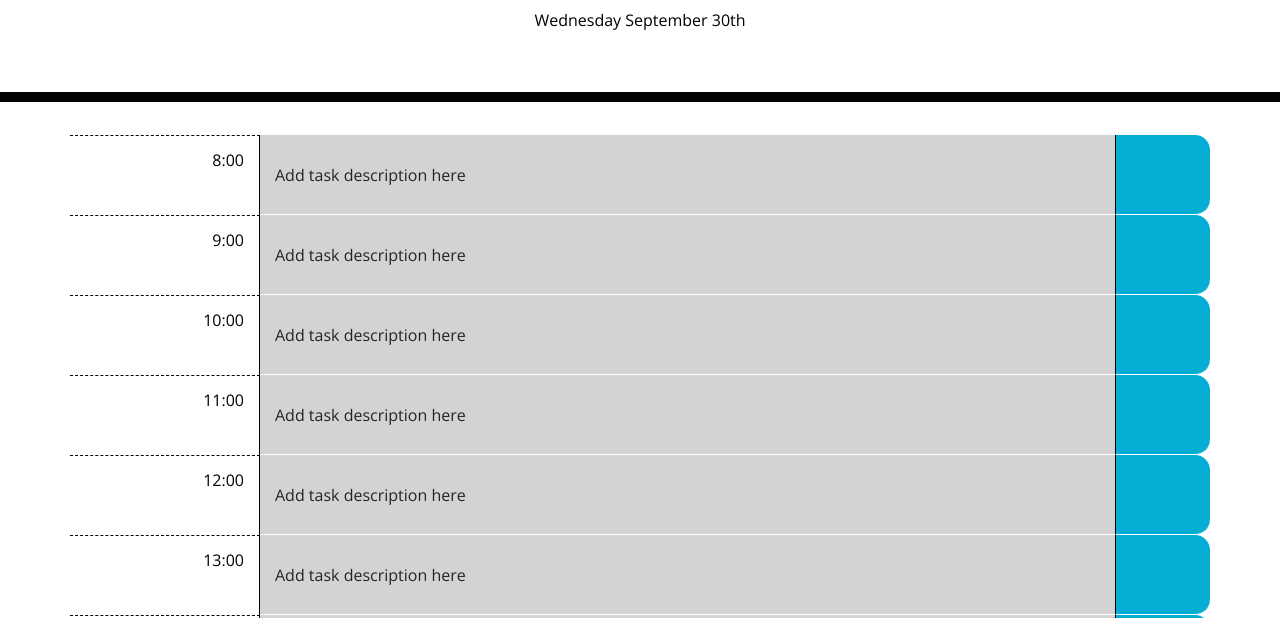
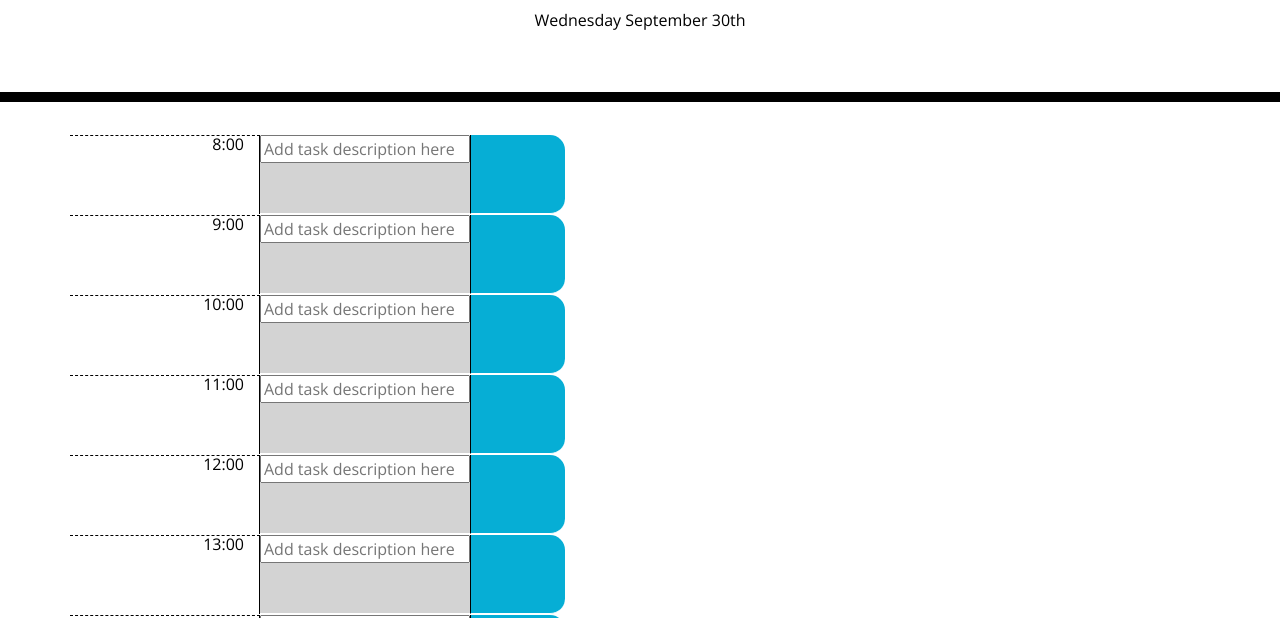
Before and after one commit to tbrichet/scheduler, a plain HTML site: page index.html in a window 1280 px wide. Shown: the part 182-800 px from the top of the page. Drawn offline with nearby package versions, Linux system fonts and the light colour scheme; a web font is replaced by a local one.

Commit message:
Updates from Tutoring Sessions

```diff
--- a/index.html
+++ b/index.html
@@ -33,126 +33,8 @@
       </div>
     </header>
 
-    <div class="container">
-      <!--8:00am-->
-      <div class="row">
-        <div class="col-2 hour" id="hourEight">
-          <span>8:00</span>
-        </div>
-        <div class="col-9 description" id="eight">
-          <p>Add task description here</p>
-        </div>
-        <div class="col-1 saveBtn">
-          <span class="oi oi-briefcase icon"></span>
-        </div>
-      </div>
-      <!--9:00am-->
-      <div class="row">
-        <div class="col-2 hour" id="hourNine">
-          <span>9:00</span>
-        </div>
-        <div class="col-9 description" id="nine">
-          <p>Add task description here</p>
-        </div>
-        <div class="col-1 saveBtn">
-          <span class="oi oi-briefcase icon"></span>
-        </div>
-      </div>
-      <!--10:00am-->
-      <div class="row">
-        <div class="col-2 hour" id="hourTen">
-          <span>10:00</span>
-        </div>
-        <div class="col-9 description" id="ten">
-          <p>Add task description here</p>
-        </div>
-        <div class="col-1 saveBtn">
-          <span class="oi oi-briefcase icon"></span>
-        </div>
-      </div>
-      <!--11:00am-->
-      <div class="row">
-        <div class="col-2 hour" id="hourEleven">
-          <span>11:00</span>
-        </div>
-        <div class="col-9 description" id="eleven">
-          <p>Add task description here</p>
-        </div>
-        <div class="col-1 saveBtn">
-          <span class="oi oi-briefcase icon"></span>
-        </div>
-      </div>
-      <!--12:00pm-->
-      <div class="row">
-        <div class="col-2 hour" id="hourTwelve">
-          <span>12:00</span>
-        </div>
-        <div class="col-9 description" id="twelve">
-          <p>Add task description here</p>
-        </div>
-        <div class="col-1 saveBtn">
-          <span class="oi oi-briefcase icon"></span>
-        </div>
-      </div>
-      <!--1:00pm-->
-      <div class="row">
-        <div class="col-2 hour" id="hourThirteen">
-          <span>13:00</span></div>
-        <div class="col-9 description" id="thirteen">
-          <p>Add task description here</p>
-        </div>
-        <div class="col-1 saveBtn">
-          <span class="oi oi-briefcase icon"></span>
-        </div>
-      </div>
-      <!--2:00pm-->
-      <div class="row">
-        <div class="col-2 hour" id="hourFourteen">
-          <span>14:00</span>
-        </div>
-        <div class="col-9 description" id="fourteen">
-          <p>Add task description here</p>
-        </div>
-        <div class="col-1 saveBtn">
-          <span class="oi oi-briefcase icon"></span>
-        </div>
-      </div>
-      <!--3:00pm-->
-      <div class="row">
-        <div class="col-2 hour" id="hourFifteen">
-          <span>15:00</span>
-        </div>
-        <div class="col-9 description" id="fifteen">
-          <p>Add task description here</p>
-        </div>
-        <div class="col-1 saveBtn">
-          <span class="oi oi-briefcase icon"></span>
-        </div>
-      </div>
-      <!--4:00pm-->
-      <div class="row">
-        <div class="col-2 hour" id="hourSixteen">
-          <span>16:00</span>
-        </div>
-        <div class="col-9 description" id="sixteen">
-          <p>Add task description here</p>
-        </div>
-        <div class="col-1 saveBtn">
-          <span class="oi oi-briefcase icon"></span>
-        </div>
-      </div>
-      <!--5:00pm-->
-      <div class="row">
-        <div class="col-2 hour lastrow" id="hourSeventeen">
-          <span>17:00</span>
-        </div>
-        <div class="col-9 description lastrow" id="seventeen">
-          <p>Add task description here</p>
-        </div>
-        <div class="col-1 saveBtn lastrow">
-          <span class="oi oi-briefcase icon"></span>
-        </div>
-      </div>
+    <div class="container" id="container">
+
     </div>
 
     <script src="https://code.jquery.com/jquery-3.4.1.min.js"></script>
--- a/script.js
+++ b/script.js
@@ -33,163 +33,122 @@ $(".description").on("blur", "textarea", function() {
 
     $(this).replaceWith(taskP);
 
-    localStorage.setItem("tasks", JSON.stringify(text));
 
     auditTime();
-    saveTasks();
+    //saveTasks();
 });
-
-// Save Button
-$(".saveBtn").click(function () {
-    alert("Item Saved");
-    saveTasks();
-});
-
-//Save Tasks Function
-function saveTasks() {
-    localStorage.setItem("tasks", JSON.stringify(text));
-};
-
-// Load Tasks Function
-function loadTasks() {
-    JSON.parse(localStorage.getItem("tasks"))
-};
-loadTasks();
 
 
 // Define Audit Function
 function auditTime() {
+
+    // Helper Array
+    var helperArray = [
+        "8",
+        "9",
+        "10",
+        "11",
+        "12",
+        "13",
+        "14",
+        "15",
+        "16",
+        "17"
+    ]
     // Determine value of current hour
     var m = moment().format('H');
     var currentHour = parseInt(m)
+    console.log(currentHour);
 
-    // Audit 8:00
-    var hourEight = document.getElementById("hourEight").textContent;
-    var testHourEight = parseInt(hourEight);
-    if (testHourEight === currentHour) {
-        $("#eight").addClass("present");
+    //Identify container where rows will be created
+    var parent = document.getElementById("container")
+
+    for (i=0; i<9; i++) {
+
+        console.log(helperArray[i]);
+        // Pull from array and convert to number
+        var testHour = parseInt(helperArray[i]);
+        var hourString = helperArray[i];
+        console.log(typeof testHour);
+        console.log(typeof hourString);
+
+        //Create Rows with vanilla Javascript
+        var row = document.createElement("div");
+        row.setAttribute("class", "row");
+
+        // Hour Display
+        var divOne = document.createElement("div");
+        divOne.setAttribute("class", "col-2 hour");
+        var hourSpan = document.createElement("span");
+        hourSpan.textContent = hourString + ":00";
+
+        //User Input for Tasks
+        var taskDescriptionDiv = document.createElement("div");
+        taskDescriptionDiv.setAttribute("class", "col-9 description");
+        var taskInput = document.createElement("input");
+        taskInput.setAttribute("placeholder", "Add task description here");
+        taskInput.setAttribute("id", ("userInput" + hourString));
+
+
+        //Blue Save Button
+        var saveButtonDiv = document.createElement("div");
+        saveButtonDiv.setAttribute("class", "col-1 saveBtn");
+        saveButtonDiv.setAttribute("id", ("saveButton" + hourString));
+        var saveIconSpan = document.createElement("span");
+        saveIconSpan.setAttribute("class", "oi oi-briefcase icon");
+
+
+        // If row exists, audit time and assign a class (conditional)
+        if (testHour === currentHour) {
+            taskDescriptionDiv.setAttribute("class", "present");
+        }
+        else if (testHour > currentHour) {
+            taskDescriptionDiv.setAttribute("class", "future");
+        }
+        else if (testHour < currentHour) {
+            taskDescriptionDiv.setAttribute("class", "past");
+        }
+
+        // Append Hour Span to Hour Div and row
+        divOne.appendChild(hourSpan);
+        row.appendChild(divOne);
+
+        //Append user input text to div and row
+        taskDescriptionDiv.appendChild(taskInput);
+        row.appendChild(taskDescriptionDiv);
+
+        //Append save button to div and row
+        saveButtonDiv.appendChild(saveIconSpan);
+        row.appendChild(saveButtonDiv);
+
+        //Append row to container
+        parent.appendChild(row);
     }
-    else if (testHourEight > currentHour) {
-        $("#eight").addClass("future");
-    }
-    else if (testHourEight < currentHour) {
-        $("#eight").addClass("past");
-    };
+}
 
-    // Audit 9:00
-    var hourNine = document.getElementById("hourNine").textContent;
-    var testHourNine = parseInt(hourNine);
-    if (testHourNine === currentHour) {
-        $("#nine").addClass("present");
-    }
-    else if (testHourEight > currentHour) {
-        $("#nine").addClass("future");
-    }
-    else if (testHourNine < currentHour) {
-        $("#nine").addClass("past");
-    };
+// Function to Save Tasks into Local Storage
+var saveTask = function(event) {
+    var tgt = event.target;
+    var presSib = tgt.previousSibling;
+    var textBox = presSib.firstChild;
+    var id = textBox.id;
+    var userInput = textBox.value;
 
-    // Audit 10:00
-    var hourTen = document.getElementById("hourTen").textContent;
-    var testHourTen = parseInt(hourTen);
-    if (testHourTen === currentHour) {
-        $("#ten").addClass("present");
-    }
-    else if (testHourTen > currentHour) {
-        $("#ten").addClass("future");
-    }
-    else if (testHourTen < currentHour) {
-        $("#ten").addClass("past");
-    };
+    var storageItems = {id, userInput}
 
-    // Audit 11:00
-    var hourEleven = document.getElementById("hourEleven").textContent;
-    var testHourEleven = parseInt(hourEleven);
-    if (testHourEleven === currentHour) {
-        $("#eleven").addClass("present");
-    }
-    else if (testHourEleven > currentHour) {
-        $("#eleven").addClass("future");
-    }
-    else if (testHourEleven < currentHour) {
-        $("#eleven").addClass("past");
-    };
 
-    // Audit 12:00
-    var hourTwelve = document.getElementById("hourTwelve").textContent;
-    var testHourTwelve = parseInt(hourTwelve);
-    if (testHourTwelve === currentHour) {
-        $("#twelve").addClass("present");
-    }
-    else if (testHourTwelve > currentHour) {
-        $("#twelve").addClass("future");
-    }
-    else if (testHourTwelve < currentHour) {
-        $("#twelve").addClass("past");
-    };
+    localStorage.setItem("WorkDayScheduler", JSON.stringify(storageItems));
 
-    // Audit 13:00
-    var hourThirteen = document.getElementById("hourThirteen").textContent;
-    var testHourThirteen = parseInt(hourThirteen);
-    if (testHourThirteen === currentHour) {
-        $("#thirteen").addClass("present");
-    }
-    else if (testHourThirteen > currentHour) {
-        $("#thirteen").addClass("future");
-    }
-    else if (testHourThirteen < currentHour) {
-        $("#thirteen").addClass("past");
-    };
 
-    // Audit 14:00
-    var hourFourteen = document.getElementById("hourFourteen").textContent;
-    var testHourFourteen = parseInt(hourFourteen);
-    if (testHourFourteen === currentHour) {
-        $("#fourteen").addClass("present");
-    }
-    else if (testHourFourteen > currentHour) {
-        $("#fourteen").addClass("future");
-    }
-    else if (testHourFourteen < currentHour) {
-        $("#fourteen").addClass("past");
-    };
+}
 
-    // Audit 15:00
-    var hourFifteen = document.getElementById("hourFifteen").textContent;
-    var testHourFifteen = parseInt(hourFifteen);
-    if (testHourFifteen === currentHour) {
-        $("#fifteen").addClass("present");
-    }
-    else if (testHourFifteen > currentHour) {
-        $("#fifteen").addClass("future");
-    }
-    else if (testHourFifteen < currentHour) {
-        $("#fifteen").addClass("past");
-    };
+// Function to Retrieve Tasks from Local Storage and Display to Page
+var retrieveTask = function() {
+    localStorage.getItem
+}
 
-    // Audit 16:00
-    var hourSixteen = document.getElementById("hourSixteen").textContent;
-    var testHourSixteen = parseInt(hourSixteen);
-    if (testHourSixteen === currentHour) {
-        $("#sixteen").addClass("present");
-    }
-    else if (testHourSixteen > currentHour) {
-        $("#sixteen").addClass("future");
-    }
-    else if (testHourSixteen < currentHour) {
-        $("#sixteen").addClass("past");
-    };
+// Event Listener for Save Button
+$(document).on("click", ".saveBtn", saveTask)
 
-    // Audit 17:00
-    var hourSeventeen = document.getElementById("hourSeventeen").textContent;
-    var testHourSeventeen = parseInt(hourSeventeen);
-    if (testHourSeventeen === currentHour) {
-        $("#seventeen").addClass("present");
-    }
-    else if (testHourSeventeen > currentHour) {
-        $("#seventeen").addClass("future");
-    }
-    else if (testHourSeventeen < currentHour) {
-        $("#seventeen").addClass("past");
-    };
-};
+//Run Retrive Task Function on page load
+//retrieveTask();
```
